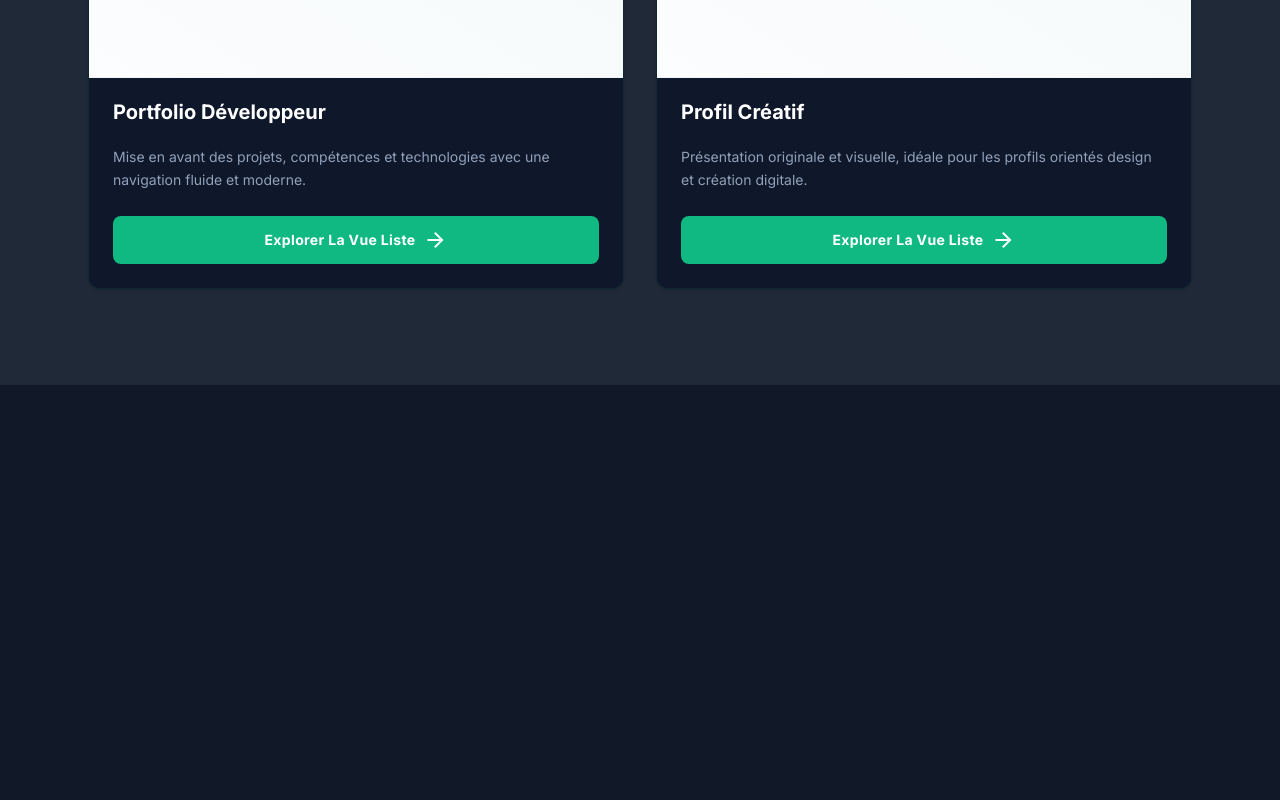
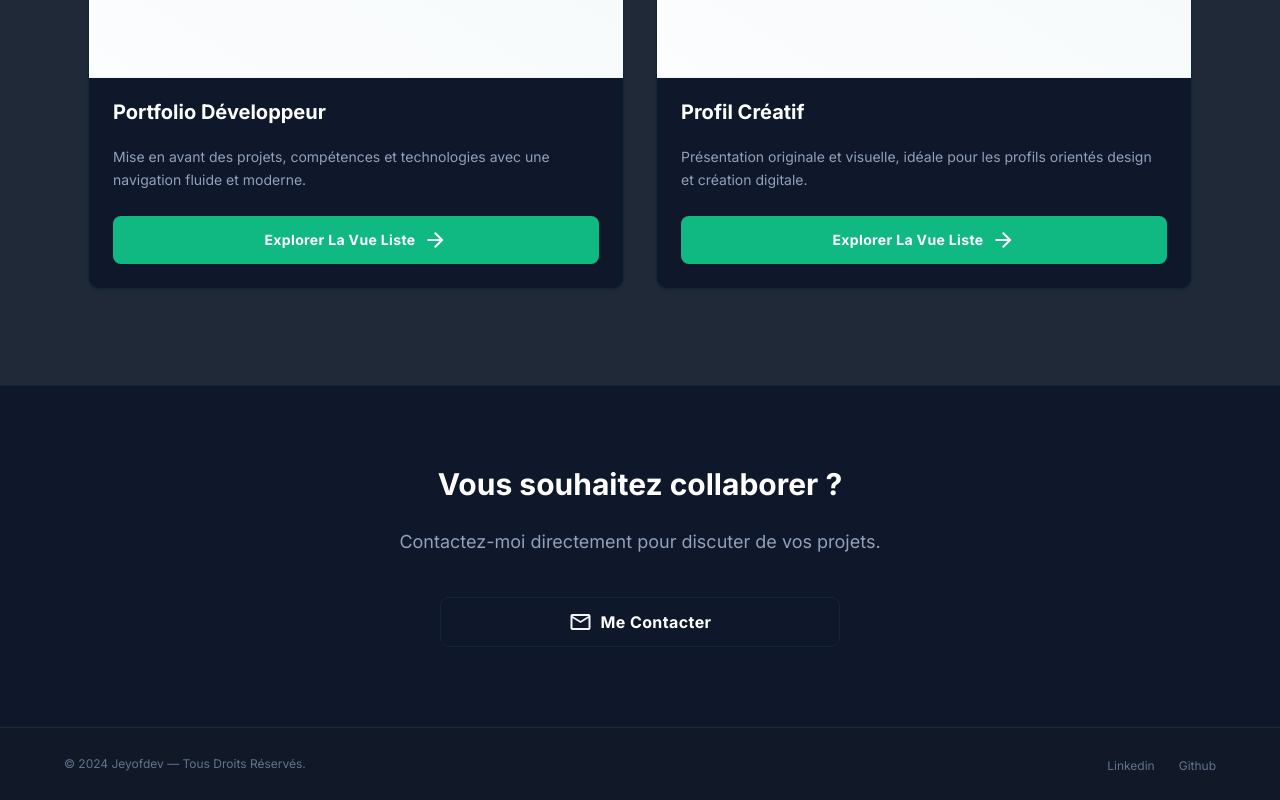
Before and after one commit to jeyofdev/my-interactive-cv, a Next.js app: page / in a window 1280 px wide. Shown: the part 1323-2123 px from the top of the page. Before the commit the page ends 1708 px from the top, so only its background shows below. Built offline with nearby package versions, Linux system fonts and the light colour scheme.

Commit message:
feat: add contact section and footer in home

```diff
--- a/app/globals.css
+++ b/app/globals.css
@@ -93,6 +93,10 @@
 	--color-gitlab: var(--gitlab);
 	--color-gitlab-border: var(--gitlab-border);
 	--color-gitlab-foreground: var(--gitlab-foreground);
+
+	--color-angular: var(--angular);
+	--color-angular-border: var(--angular-border);
+	--color-angular-foreground: var(--angular-foreground);
 
 	/* Accordion */
 	--color-accordion-background: var(--accordion-background);
@@ -208,6 +212,10 @@
 	--gitlab-border: theme(--color-purple-500 / 20%);
 	--gitlab-foreground: theme(--color-purple-400);
 
+	--angular: theme(--color-fuchsia-500 / 10%);
+	--angular-border: theme(--color-fuchsia-500 / 20%);
+	--angular-foreground: theme(--color-fuchsia-400);
+
 	--accordion-background: theme(--color-slate-50, 50%);
 	--border-accordion: theme(--color-slate-100);
 	--accordion-muted-foreground-title: theme(--color-slate-700);
@@ -280,6 +288,7 @@
 	--docker: theme(--color-slate-800 / 80%);
 	--aws: theme(--color-slate-800 / 80%);
 	--gitlab: theme(--color-slate-800 / 80%);
+	--angular: theme(--color-fuchsia-800 / 80%);
 
 	--accordion-background: theme(--color-slate-800 / 30%);
 	--border-accordion: theme(--color-slate-800);
--- a/components/layout/resume/resume-main-footer.tsx
+++ b/components/layout/resume/resume-main-footer.tsx
@@ -2,14 +2,17 @@ import { FC } from "react";
 import { Typography } from "@/components/ui/typography/typography";
 import { ListRenderer } from "@/components/list/list-renderer";
 import { Social } from "@/data/resume-data";
+import { cn } from "@/lib/utils";
 
 type MainFooterProps = {
 	socialLinks: Social;
+	className?: string;
 };
 
-export const ResumeMainFooter: FC<MainFooterProps> = ({ socialLinks }) => {
+export const ResumeMainFooter: FC<MainFooterProps> = ({ socialLinks, className }) => {
 	return (
-		<footer className="flex justify-between items-center gap-4 p-6 border-t border-divider-horizontal-secondary">
+		<footer className="p-6 border-t border-divider-horizontal-secondary">
+			<div className={cn("flex justify-between items-center gap-4", className)}>
 				<Typography
 					variant="muted"
 					color="surface-muted-foreground-title"
@@ -19,7 +22,7 @@ export const ResumeMainFooter: FC<MainFooterProps> = ({ socialLinks }) => {
 					textTransform="capitalize"
 					letterSpacing="normal"
 				>
-				© 2024 Jeyofdev — Built with Passion
+					© 2024 Jeyofdev — Tous droits réservés.
 				</Typography>
 
 				<div className="flex gap-6">
@@ -47,6 +50,7 @@ export const ResumeMainFooter: FC<MainFooterProps> = ({ socialLinks }) => {
 						)}
 					/>
 				</div>
+			</div>
 		</footer>
 	);
 };
--- a/components/page/home.tsx
+++ b/components/page/home.tsx
@@ -9,6 +9,7 @@ import { Button } from "@/components/ui/button/button";
 import { Icon } from "../ui/icon/icon";
 import { getChipSkillColor } from "@/lib/utils";
 import { resumeData } from "@/data/resume-data";
+import { ResumeMainFooter } from "../layout/resume/resume-main-footer";
 
 export const Home = () => {
 	return (
@@ -119,7 +120,61 @@ export const Home = () => {
 						/>
 					</div>
 				</section>
+
+				{/* Call to Action Section */}
+				<section className="w-full bg-white dark:bg-slate-900 border-t border-primary/10 px-6 py-20">
+					<div className="max-w-4xl mx-auto flex flex-col items-center text-center">
+						<Typography
+							variant="h2"
+							fontSize="3xl"
+							fontWeight="bold"
+							textTransform="normal"
+							lineHeight="tight"
+							letterSpacing="normal"
+							className="mb-6"
+						>
+							Vous souhaitez collaborer ?
+						</Typography>
+
+						<Typography
+							variant="lead"
+							fontSize="lg"
+							lineHeight="relaxed"
+							fontWeight="normal"
+							letterSpacing="normal"
+							textAlign="center"
+							className="max-w-2xl mx-auto mb-10"
+						>
+							Contactez-moi directement pour discuter de vos projets.
+						</Typography>
+
+						<div className="flex flex-col sm:flex-row gap-4 w-full max-w-[400px]">
+							<Button
+								variant="outlined"
+								withIcon
+								iconPosition="start"
+								className="w-full py-6 rounded-lg hover:text-white"
+							>
+								<Icon variant="default" icon="mail" color="surface-muted-foreground-secondary" size="24px" />
+								<Typography
+									variant="small"
+									color="surface-muted-foreground-secondary"
+									fontSize="base"
+									fontWeight="bold"
+									lineHeight="none"
+									textTransform="capitalize"
+									letterSpacing="wide"
+									className="hover:text-white"
+								>
+									Me contacter
+								</Typography>
+							</Button>
+						</div>
+					</div>
+				</section>
 			</main>
+
+			<ResumeMainFooter socialLinks={resumeData.social} className="max-w-6xl mx-auto" />
 		</div>
 	);
 };
--- a/components/ui/chip/chip-base.tsx
+++ b/components/ui/chip/chip-base.tsx
@@ -40,6 +40,7 @@ export const chipBaseVariants = cva(
 				docker: "bg-docker text-docker-foreground border-docker-border hover:border-docker-foreground",
 				aws: "bg-aws text-aws-foreground border-aws-border hover:border-aws-foreground",
 				gitlabci: "bg-gitlab text-gitlab-foreground border-gitlab-border hover:border-gitlab-foreground",
+				angular: "bg-angular text-angular-foreground border-angular-border hover:border-angular-foreground",
 			},
 			backgroundColor: {
 				default: "bg-transparent",
--- a/types/skill-type.ts
+++ b/types/skill-type.ts
@@ -2,6 +2,7 @@ import { ChipBaseColor } from "@/components/ui/chip/chip-base";
 
 export const skillColorMap: Record<string, ChipBaseColor> = {
 	react: "react",
+	angular: "angular",
 	typescript: "typescript",
 	tailwindcss: "tailwindcss",
 	nextjs: "nextjs",
```
Lines whose indentation alone changed are shown as unchanged.
